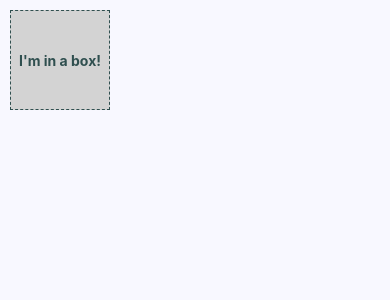
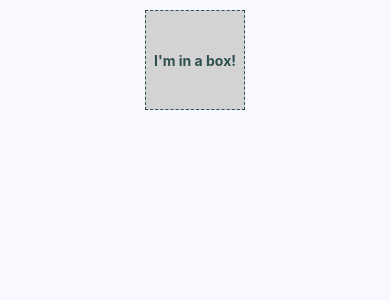
Before and after one commit to darter2/Hybrid-Apps-Test, a React Native app: screen / in a window 390 px wide. Shown: the top 300 px of the page. Built offline with nearby package versions, Linux system fonts and the light colour scheme.

Commit message:
Figure 17.2 4

```diff
--- a/stylesheet.js
+++ b/stylesheet.js
@@ -3,6 +3,7 @@ import { Platform, StyleSheet, StatusBar } from "react-native";
 export default StyleSheet.create({
   container: {
     flex: 1,
+    justifyContent: "center",
     flexDirection: "row",
     flexWrap: "wrap",
     backgroundColor: "ghostwhite",
@@ -16,6 +17,7 @@ export default StyleSheet.create({
   box: {
     height: 100,
     width: 100,
+    flexDirection: "row",
     justifyContent: "center",
     alignItems: "center",
     backgroundColor: "lightgray",
```
